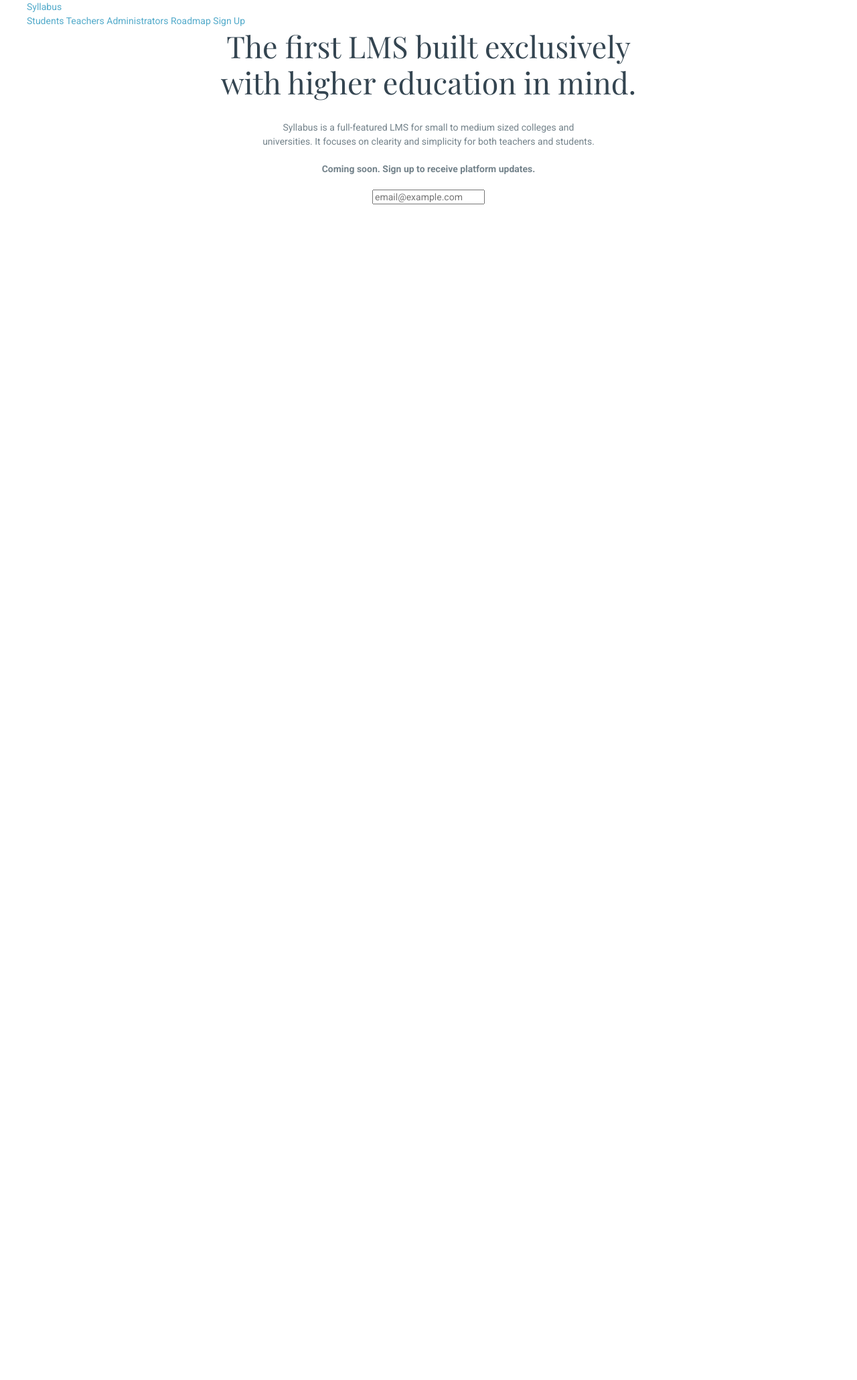
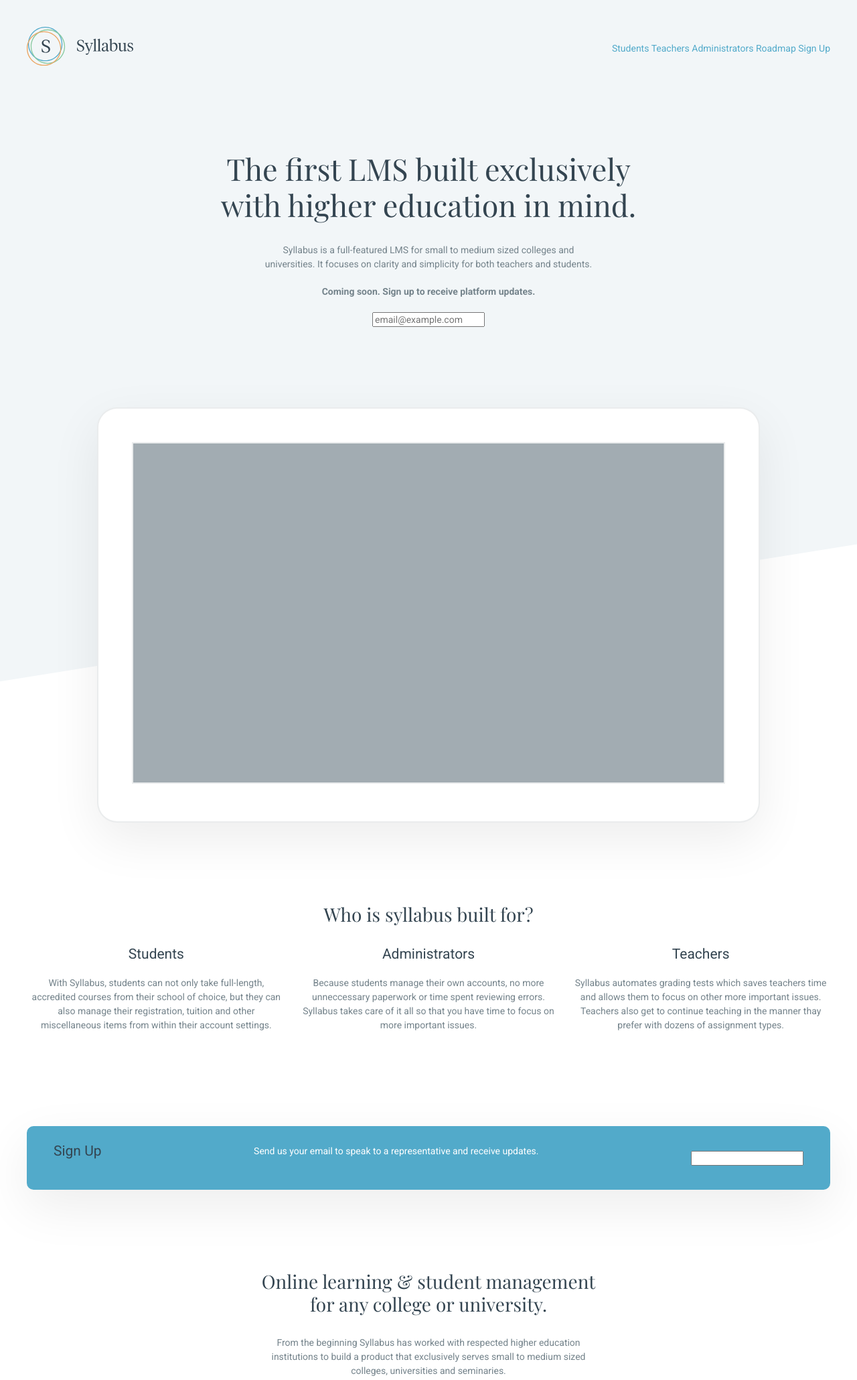
Before and after one commit to syllabusapp/syllabus-site, a website: page source/index.html in a window 1280 px wide. Shown: the whole page at 67% size. Before the commit the page ends 800 px from the top, so only its background shows below. Drawn offline with nearby package versions, Linux system fonts and the light colour scheme; files that its build step writes are made by us from their sources.

Commit message:
Include rest of content for homepage

```diff
--- a/source/assets/stylesheets/application.sass
+++ b/source/assets/stylesheets/application.sass
@@ -18,8 +18,14 @@
 //   Modules
 // -------------------------------------
 
+@import "modules/banner"
 @import "modules/cell"
+@import "modules/grid"
+@import "modules/header"
+@import "modules/hero"
 @import "modules/row"
+@import "modules/screen"
+@import "modules/well"
 
 // -------------------------------------
 //   Vendor
--- a/source/assets/stylesheets/foundation/_base.sass
+++ b/source/assets/stylesheets/foundation/_base.sass
@@ -35,9 +35,12 @@
 h2, .h2,
 h3, .h3
   color: $c-gray-dark
-  font-family: $t-fontFamily-heading
   font-weight: 400
   line-height: 1.2
+
+h1, .h1,
+h2, .h2
+  font-family: $t-fontFamily-heading
   margin: 0 0 ($b-space * 3)
 
 h1, .h1
@@ -48,6 +51,7 @@
 
 h3, .h3
   font-size: $t-fontSize-l
+  margin: 0 0 ($b-space * 2)
 
 // -------------------------------------
 //   Inline Content
--- a/source/assets/stylesheets/foundation/_config.sass
+++ b/source/assets/stylesheets/foundation/_config.sass
@@ -31,9 +31,9 @@
 $b-borderRadius: 10px
 $b-borderStyle: solid
 $b-borderWidth: 2px
-$b-border: $b-borderWidth $b-borderStyle darken($c-gray-light, 5%)
-$b-boxShadow: rgba(black, 0.25) 0 5px 25px 0
-$b-boxShadow-lg: rgba(black, 0.25) 0 10px 50px 0
+$b-border: $b-borderWidth $b-borderStyle rgba($c-gray-dark, 0.1)
+$b-boxShadow: rgba(black, 0.1) 0 5px 25px 0
+$b-boxShadow-lg: rgba(black, 0.075) 0 25px 75px 0
 
 // ----- Sizing ----- //
 
--- a/source/assets/stylesheets/foundation/_tools.sass
+++ b/source/assets/stylesheets/foundation/_tools.sass
@@ -12,6 +12,9 @@
 // -------------------------------------
 //   Display
 // -------------------------------------
+
+.dib
+  display: inline-block
 
 // -------------------------------------
 //   Group
--- /dev/null
+++ b/source/assets/stylesheets/modules/_banner.sass
@@ -0,0 +1,41 @@
+// *************************************
+//
+//   Banner
+//   -> Sign up call to action
+//
+// *************************************
+
+.banner
+  align-items: center
+  background: $c-blue
+  border-radius: $b-borderRadius
+  box-shadow: $b-boxShadow-lg
+  color: white
+  display: flex
+  flex-flow: row nowrap
+  justify-content: space-between
+  padding: ($b-space * 2.5) ($b-space * 4)
+
+// -------------------------------------
+//   Modifiers
+// -------------------------------------
+
+// .mv-module--modifier
+
+// -------------------------------------
+//   States
+// -------------------------------------
+
+// .mv-module.is-state
+
+// -------------------------------------
+//   Context
+// -------------------------------------
+
+// .has-mv-module
+
+// -------------------------------------
+//   Submodules
+// -------------------------------------
+
+// .mv-module-submodules
--- a/source/assets/stylesheets/modules/_cell.sass
+++ b/source/assets/stylesheets/modules/_cell.sass
@@ -20,3 +20,6 @@
 
 .cell--m
   max-width: ($b-maxWidth * 0.55)
+
+.cell--l
+  max-width: ($b-maxWidth * 0.825)
--- /dev/null
+++ b/source/assets/stylesheets/modules/_grid.sass
@@ -0,0 +1,57 @@
+// *************************************
+//
+//   Grid
+//   -> Section layout
+//
+// *************************************
+
+.g
+  display: flex
+  flex-wrap: wrap
+  margin-left: -$g-gutter
+
+// -------------------------------------
+//   Modifiers
+// -------------------------------------
+
+// ----- Grid ----- //
+
+.g--center
+  justify-content: center
+
+.g--s
+  margin-left: ($g-gutter * -0.5)
+  .g-b
+    padding-left: ($g-gutter * 0.5)
+
+// -------------------------------------
+//   Scaffolding
+// -------------------------------------
+
+// ----- Box ----- //
+
+.g-b
+  padding-left: $g-gutter
+  width: 100%
+
+// -------------------------------------
+//   Setup
+// -------------------------------------
+
+=g-device-type($namespace: '')
+
+  @each $item in $g-columns
+    @for $index from 1 through $item
+      .g-b--#{$namespace}#{$index}of#{$item}
+        width: percentage($index / $item)
+
+// -------------------------------------
+//   Creation
+// -------------------------------------
+
++g-device-type()
+
+@if $g-defaults
+  @each $breakpoint, $width in $g-defaults
+    @media screen and (min-width: $width)
+      +g-device-type("#{$breakpoint}--")
--- /dev/null
+++ b/source/assets/stylesheets/modules/_header.sass
@@ -0,0 +1,38 @@
+// *************************************
+//
+//   Header
+//   -> Navigation wrapper
+//
+// *************************************
+
+.header
+  align-items: center
+  display: flex
+  flex-flow: row nowrap
+  justify-content: space-between
+  margin-bottom: ($b-space * 4)
+  margin-top: ($b-space * 4)
+
+// -------------------------------------
+//   Modifiers
+// -------------------------------------
+
+// .mv-module--modifier
+
+// -------------------------------------
+//   States
+// -------------------------------------
+
+// .mv-module.is-state
+
+// -------------------------------------
+//   Context
+// -------------------------------------
+
+// .has-mv-module
+
+// -------------------------------------
+//   Submodules
+// -------------------------------------
+
+// .mv-module-submodules
--- /dev/null
+++ b/source/assets/stylesheets/modules/_hero.sass
@@ -0,0 +1,33 @@
+// *************************************
+//
+//   Hero
+//   -> Homepage landing visual
+//
+// *************************************
+
+.hero
+  position: relative
+
+// -------------------------------------
+//   Modifiers
+// -------------------------------------
+
+// .mv-module--modifier
+
+// -------------------------------------
+//   States
+// -------------------------------------
+
+// .mv-module.is-state
+
+// -------------------------------------
+//   Context
+// -------------------------------------
+
+// .has-mv-module
+
+// -------------------------------------
+//   Submodules
+// -------------------------------------
+
+.hero-circle
--- a/source/assets/stylesheets/modules/_row.sass
+++ b/source/assets/stylesheets/modules/_row.sass
@@ -8,3 +8,23 @@
 .row
   overflow: hidden
   padding: 0 ($b-space * 2)
+
+// -------------------------------------
+//   Modifiers
+// -------------------------------------
+
+.row--hero
+  overflow: visible
+  position: relative
+  &::before
+    background: $c-gray-light
+    bottom: 0
+    clip-path: polygon(0% 0%, 100% 0%, 100% 33%, 0% 66%)
+    content: ''
+    left: 0
+    position: absolute
+    right: 0
+    top: 0
+
+.row--light
+  background: $c-gray-light
--- /dev/null
+++ b/source/assets/stylesheets/modules/_screen.sass
@@ -0,0 +1,39 @@
+// *************************************
+//
+//   Screen
+//   -> Screenshot containers
+//
+// *************************************
+
+.screen
+  background: white
+  border: $b-border
+  border-radius: ($b-borderRadius * 3)
+  box-shadow: $b-boxShadow-lg
+  padding: ($b-space * 5)
+  img
+    border: $b-border
+
+// -------------------------------------
+//   Modifiers
+// -------------------------------------
+
+// .mv-module--modifier
+
+// -------------------------------------
+//   States
+// -------------------------------------
+
+// .mv-module.is-state
+
+// -------------------------------------
+//   Context
+// -------------------------------------
+
+// .has-mv-module
+
+// -------------------------------------
+//   Submodules
+// -------------------------------------
+
+// .mv-module-submodules
--- /dev/null
+++ b/source/assets/stylesheets/modules/_well.sass
@@ -0,0 +1,14 @@
+// *************************************
+//
+//   Well
+//   -> Vertical spacing
+//
+// *************************************
+
+.well
+  margin-bottom: ($b-space * 12)
+  margin-top: ($b-space * 12)
+
+// -------------------------------------
+//   Modifiers
+// -------------------------------------
--- a/source/index.html
+++ b/source/index.html
@@ -1,14 +1,56 @@
 {% extends "layout.html" %}
 {% block content %}
 
-<div class="row">
+<div class="row row--light">
   {% include "navigation.html" %}
-  <div class="cell cell--m tac">
+  <div class="cell cell--m hero well tac">
     <h1>The first LMS built exclusively with higher education in mind.</h1>
     <div class="cell cell--s">
-      <p>Syllabus is a full-featured LMS for small to medium sized colleges and universities. It focuses on clearity and simplicity for both teachers and students.</p>
+      <p>Syllabus is a full-featured LMS for small to medium sized colleges and universities. It focuses on clarity and simplicity for both teachers and students.</p>
       <p><strong>Coming soon. Sign up to receive platform updates.</strong></p>
       <input type="email" placeholder="email@example.com" />
+    </div>
+    <div class="hero-circle"></div>
+  </div>
+</div>
+<div class="row row--hero">
+  <div class="cell cell--l">
+    <div class="screen">
+      <img src="/assets/images/screen.png" />
+    </div>
+  </div>
+</div>
+<div class="row">
+  <div class="cell">
+    <div class="well">
+      <h2 class="tac">Who is syllabus built for?</h2>
+      <div class="g tac">
+        <div class="g-b g-b--4of12">
+          <h3>Students</h3>
+          <p>With Syllabus, students can not only take full-length, accredited courses from their school of choice, but they can also manage their registration, tuition and other miscellaneous items from within their account settings.</p>
+        </div>
+        <div class="g-b g-b--4of12">
+          <h3>Administrators</h3>
+          <p>Because students manage their own accounts, no more unneccessary paperwork or time spent reviewing errors. Syllabus takes care of it all so that you have time to focus on more important issues.</p>
+        </div>
+        <div class="g-b g-b--4of12">
+          <h3>Teachers</h3>
+          <p>Syllabus automates grading tests which saves teachers time and allows them to focus on other more important issues. Teachers also get to continue teaching in the manner thay prefer with dozens of assignment types.</p>
+        </div>
+      </div>
+    </div>
+    <div class="well">
+      <div class="banner">
+        <h3 class="dib">Sign Up</h3>
+        <p class="dib">Send us your email to speak to a representative and receive updates.</p>
+        <input type="email" />
+      </div>
+    </div>
+    <div class="well">
+      <div class="cell cell--s tac">
+        <h2>Online learning & student management for any college or university.</h2>
+        <p>From the beginning Syllabus has worked with respected higher education institutions to build a product that exclusively serves small to medium sized colleges, universities and seminaries.</p>
+      </div>
     </div>
   </div>
 </div>
--- a/source/shared/navigation.html
+++ b/source/shared/navigation.html
@@ -1,6 +1,7 @@
-<header class="header">
-  <div class="cell">
-    <a href="/" class="logo">Syllabus</a>
+<header class="header cell">
+  <a href="/" class="logo">
+    <img src="/assets/images/logo.svg" />
+  </a>
   <nav class="nav">
     <a href="#" class="nav-item">Students</a>
     <a href="#" class="nav-item">Teachers</a>
@@ -8,5 +9,4 @@
     <a href="#" class="nav-item">Roadmap</a>
     <a href="#" class="btn">Sign Up</a>
   </nav>
-  </div>
 </header>
```
Also changed, not shown: source/assets/images/logo.svg (added), source/assets/images/screen.png (added). Lines whose indentation alone changed are shown as unchanged.
